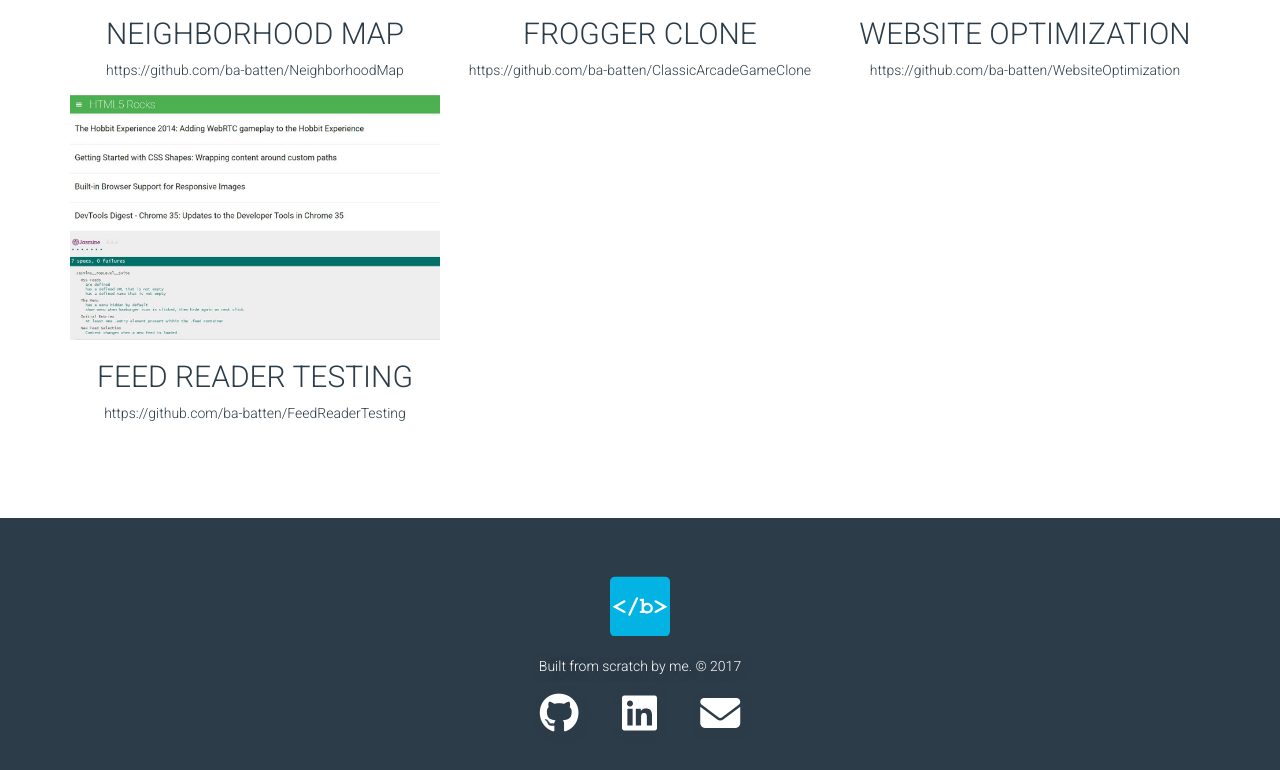
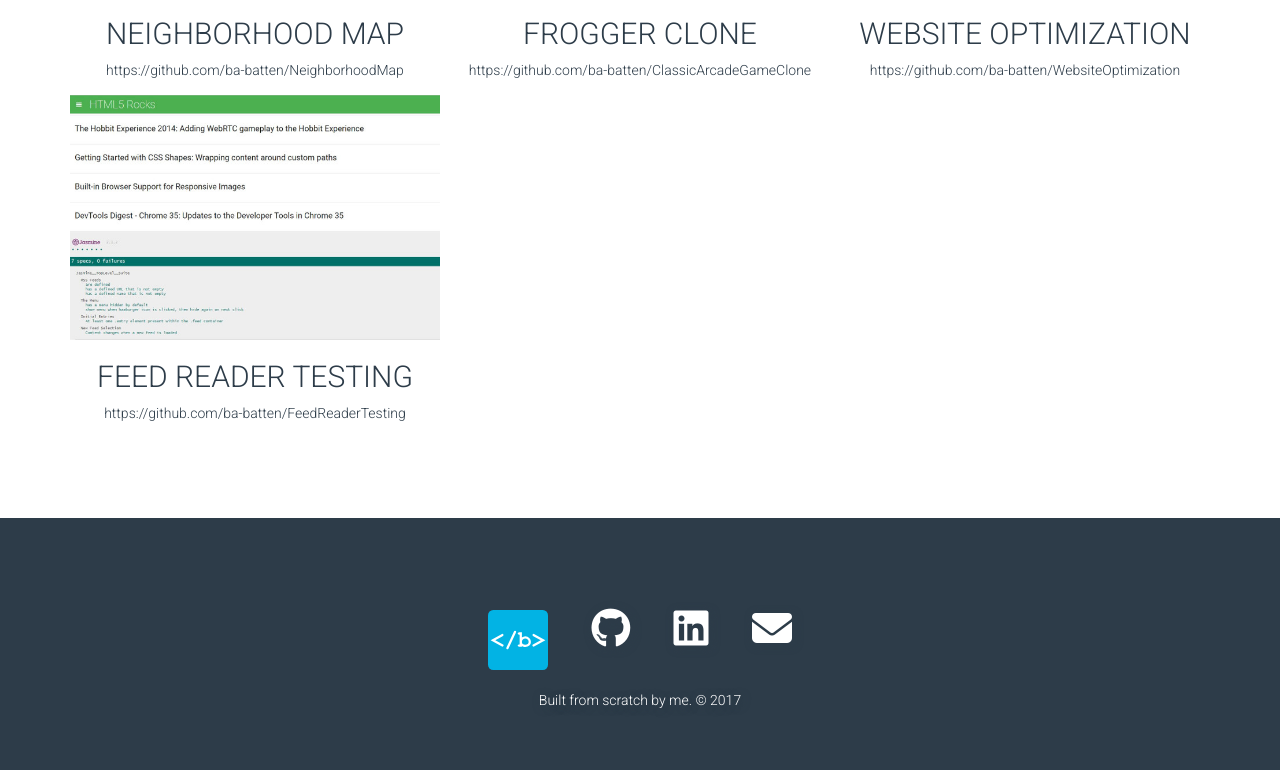
Before and after one commit to ba-batten/PortfolioSite, a plain HTML site: page index.html in a window 1280 px wide. Shown: the part 1197-1967 px from the top of the page. Drawn offline with nearby package versions, Linux system fonts and the light colour scheme.

Commit message:
Move logo in footer

```diff
--- a/index.html
+++ b/index.html
@@ -145,11 +145,11 @@
     <!-- Footer -->
     <footer class="container-fluid text-center">
       <section class="footer-container">
-        <img src="images/bracket-b.svg" alt="bracket b logo" class="small-logo">
-        <p class="shadow">Built from scratch by me. &copy 2017</p>
+        <img src="images/bracket-b.svg" alt="bracket b logo" class="small-logo d-block">
         <a href="https://github.com/ba-batten" target="_blank"><i class="fa fa-github shadow" aria-hidden="true"></i></a>
         <a href="https://www.linkedin.com/in/brandonbatten/" target="_blank"><i class="fa fa-linkedin-square shadow" aria-hidden="true"></i></a>
         <a href="mailto:ba_batten@live.com" target="_blank"><i class="fa fa-envelope shadow" aria-hidden="true"></i></a>
+        <p class="shadow">Built from scratch by me. &copy 2017</p>
       </section>
     </footer>
 
```
